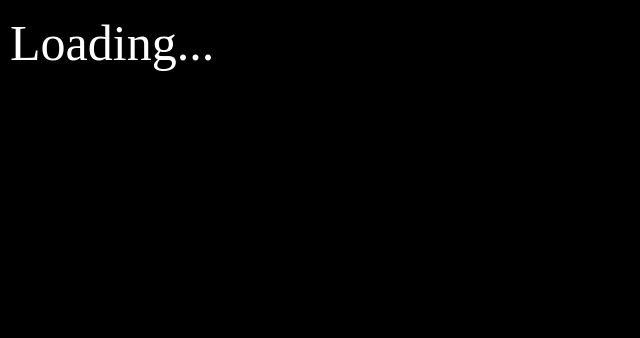
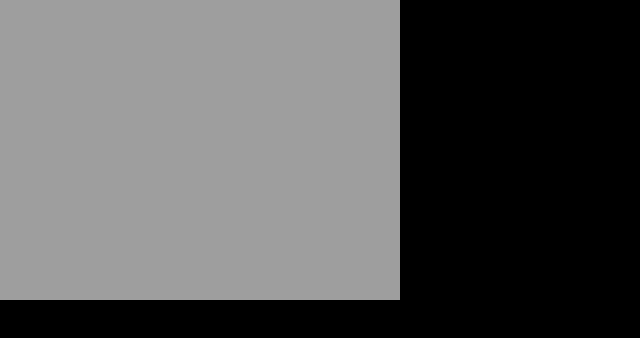
Before and after one commit to footballhead/osrs-tele-map, a plain HTML site: page index.html in a window 1280 px wide. Shown: the whole page, without its empty margins (0-640 px from the left). Drawn offline with Linux system fonts and the light colour scheme.

Commit message:
Fix getting stuck at "Loading..."
If the map loaded too fast then my hack of a "is this loaded" would fail. Use the actual img.complete property.

```diff
--- a/index.html
+++ b/index.html
@@ -33,8 +33,6 @@
             var dialog = document.getElementById('dialog');
             var dialogCloseButton = document.getElementById('dialogCloseButton');
 
-            var mapImgLoaded = false;
-
             var isDragging = false;
             var mapX = 0;
             var mapY = 0;
@@ -47,7 +45,7 @@
                 ctx.fillStyle = 'black';
                 ctx.fillRect(0, 0, canvas.width, canvas.height);
 
-                if (mapImgLoaded) {
+                if (mapImg.complete) {
                     // TODO: Profile whether it makes sense to only draw what the user sees VS everything
                     ctx.drawImage(mapImg, mapX, mapY, mapImg.width * mapScale, mapImg.height * mapScale);
                 } else {
@@ -73,10 +71,7 @@
             window.addEventListener('resize', onResize, false);
             onResize();
 
-            mapImg.addEventListener('load', e => {
-                mapImgLoaded = true;
-                draw();
-            });
+            mapImg.addEventListener('load', e => draw());
 
             dialogCloseButton.addEventListener('click', e => dialog.style.display = 'none');
 
```
